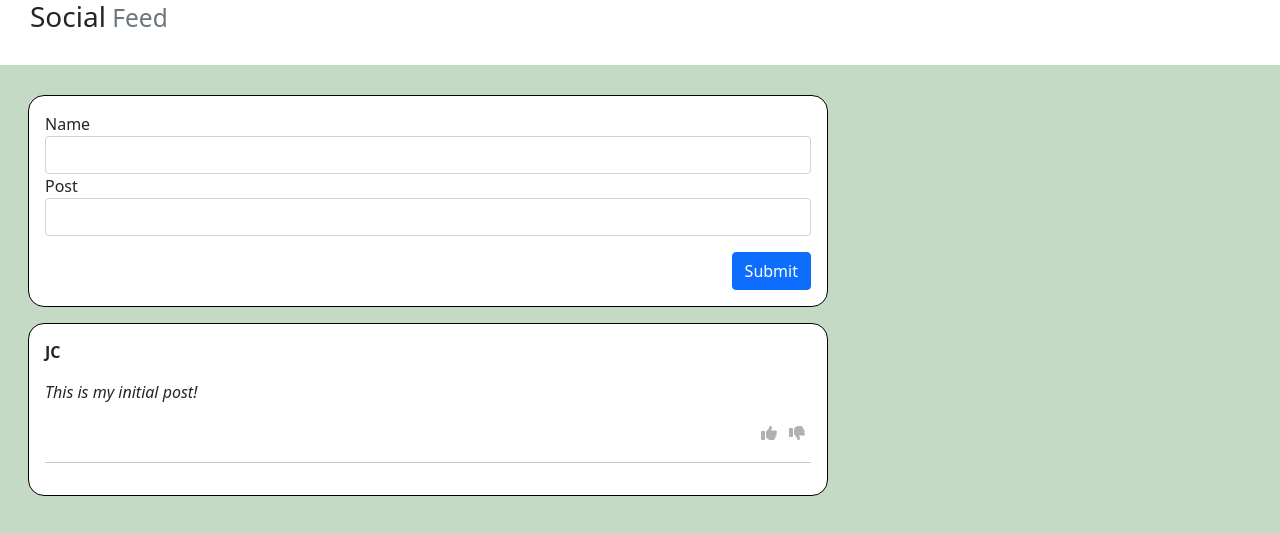
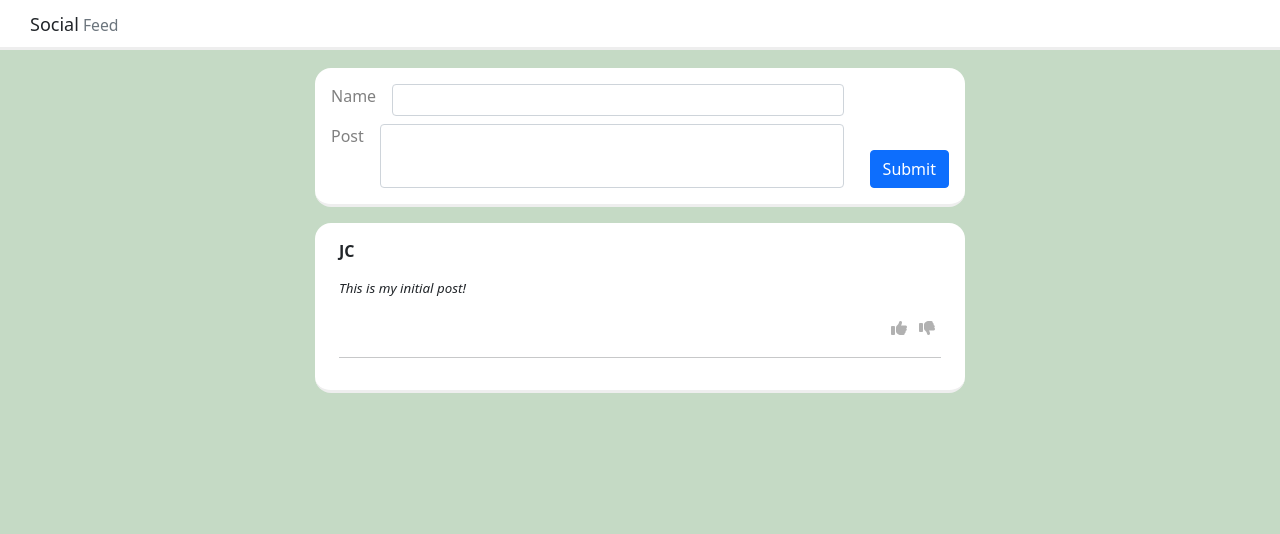
Before and after one commit to conradartco/SocialFeed, a React (Create React App) app: page / in a window 1280 px wide. Shown: the top 534 px of the page. Built offline with nearby package versions, Linux system fonts and the light colour scheme.

Commit message:
Finessed CSS styling a bit more for the input fields + Committing before EOD for any other cascading changes

```diff
--- a/src/App.css
+++ b/src/App.css
@@ -5,9 +5,12 @@
     border-color: black;
     border-radius: 1em;
     background-color: white;
-    margin: 1em;
+    margin: .5em;
     padding: 1em;
-    max-width: 800px;
+    min-width: 650px;
+    max-width: 650px;
+    border-style: none;
+    border-bottom: inset;
 }
 
 .body-style {
@@ -19,3 +22,8 @@
     background-color: white;
     display: block;
 }
+
+.container-fluid {
+    display: grid;
+    justify-items: center;
+}
--- a/src/Components/AddEntry/AddEntryForm.css
+++ b/src/Components/AddEntry/AddEntryForm.css
@@ -1,10 +1,48 @@
 
 .form-grid {
     display: flex;
+    align-items: flex-end;
+    justify-content: space-between;
+}
+
+.input-container {
+    margin-right: 1em;
+    display: flex;
     flex-direction: column;
+    width: 83%;
+}
+
+.name-field {
+    display: flex;
+    width: 100%;
+    height: 2em;
+    padding: .375em;
+    background-color: white;
+    border: 1px solid #ced4da;
+    border-radius: .25rem;
+    margin-bottom: .5em;
+}
+
+.post-field {
+    display: flex;
+    width: 100%;
+    height: 4em;
+    padding: .375em;
+    background-color: white;
+    border: 1px solid #ced4da;
+    border-radius: .25rem;
 }
 
 .submit-button {
     display: flex;
     flex-direction: row-reverse;
 }
+
+.form-group {
+    display: flex;
+}
+
+.label {
+    color: grey;
+    margin-right: 1em;
+}
--- a/src/Components/AddEntry/AddEntryForm.jsx
+++ b/src/Components/AddEntry/AddEntryForm.jsx
@@ -20,13 +20,15 @@ const AddEntryForm = (props) => {
 
     return (
         <form onSubmit={handleSubmit} className='form-grid'>
-            <div className='form-group'>
-                <label>Name</label>
-                <input type='name' className="form-control" value={name} onChange={(event) => setName(event.target.value)}/>
-            </div>
-            <div className='form-group'>
-                <label>Post</label>
-                <input type='text' className="form-control" value={post} onChange={(event) => setPost(event.target.value)}/>
+            <div className='input-container'>
+                <div className='form-group'>
+                    <label className='label'>Name</label>
+                    <input type='name' className='name-field' value={name} onChange={(event) => setName(event.target.value)}/>
+                </div>
+                <div className='form-group'>
+                    <label className='label'>Post</label>
+                    <input type='text' className="post-field" value={post} onChange={(event) => setPost(event.target.value)}/>
+                </div>
             </div>
             <div className='submit-button'>
                 <button type='submit' className='btn btn-primary' style={{'marginTop': '1em'}}>Submit</button>
--- a/src/Components/DisplayEntries/DisplayEntries.jsx
+++ b/src/Components/DisplayEntries/DisplayEntries.jsx
@@ -1,14 +1,15 @@
 import PostDisplay from "./PostDisplay";
+import './PostDisplay.css';
 
 const DisplayEntries = (props) => {
     return (
         <section>
-            <div>
-            {props.parentEntries.map((entry) => {
-                return (
-                    <PostDisplay key={entry.id} parentImport={entry}/>
-                );
-            })}
+            <div className='post-format'>
+                {props.parentEntries.map((entry) => {
+                    return (
+                        <PostDisplay key={entry.id} parentImport={entry}/>
+                    );
+                })}
             </div>
        </section>
      );
--- a/src/Components/DisplayEntries/PostDisplay.css
+++ b/src/Components/DisplayEntries/PostDisplay.css
@@ -4,10 +4,16 @@
 }
 
 .post-format {
-    font-style: italic;
+    margin-left: .5em;
+    margin-right: .5em;
 }
 
 .icon-format {
     display: flex;
     justify-content: flex-end;
 }
+
+.post-style {
+    font-style: italic;
+    font-size: smaller;
+}
--- a/src/Components/DisplayEntries/PostDisplay.jsx
+++ b/src/Components/DisplayEntries/PostDisplay.jsx
@@ -9,7 +9,7 @@ const PostDisplay = (props) => {
             <div className='name-format'>
                 <p>{props.parentImport.name}</p>
             </div>
-            <div className='post-format'>
+            <div className='post-style'>
                 <p>{props.parentImport.post}</p>
             </div>
             <div className='icon-format'>
--- a/src/Components/NavBar/NavBar.css
+++ b/src/Components/NavBar/NavBar.css
@@ -1,10 +1,14 @@
 
 .head-style {
-    height: 65px;
-    background-color: white;
-    margin-bottom: 30px;
+    height: 50px;
+    margin-bottom: 10px;
+    border-bottom: inset;
+    display: flex;
+    align-items: flex-end;
 }
 
 .title-style {
     margin-left: 30px;
+    font-size: large;
+    margin-bottom: .65em;
 }
--- a/src/Components/SocialButton/SocialButton.css
+++ b/src/Components/SocialButton/SocialButton.css
@@ -16,8 +16,3 @@
     border-width:0;
     background-color: #fffafa00;
 }
-
-/* .button-format {
-    display: grid;
-    justify-content: end;
-} */
--- a/src/Components/SocialButton/SocialButtonLike.jsx
+++ b/src/Components/SocialButton/SocialButtonLike.jsx
@@ -15,7 +15,7 @@ const SocialButtonLike = (props) => {
     }
 
     return (
-        <div className='button-format'>
+        <div>
             <button className={buttonClass} onClick={handleClick}><i className="fa-solid fa-thumbs-up"></i></button>
         </div>
      );
```
